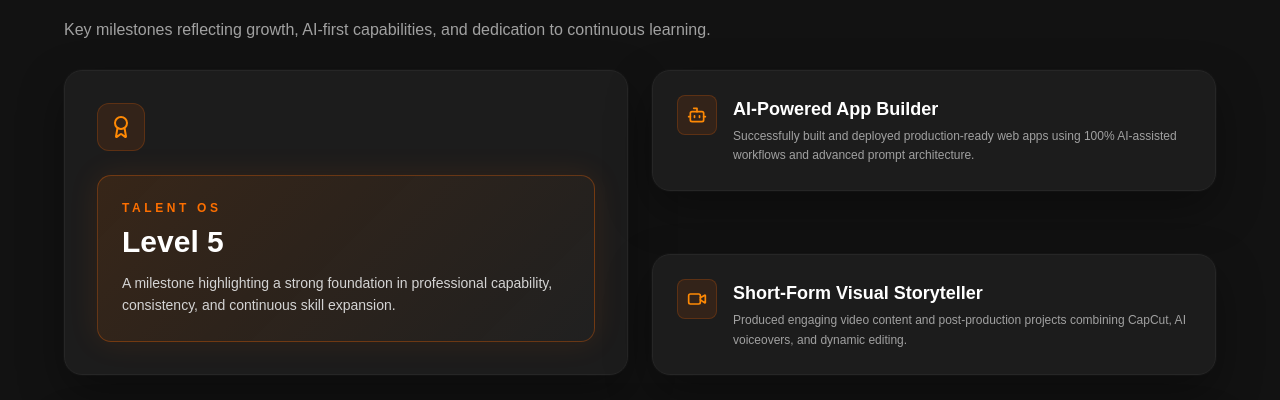
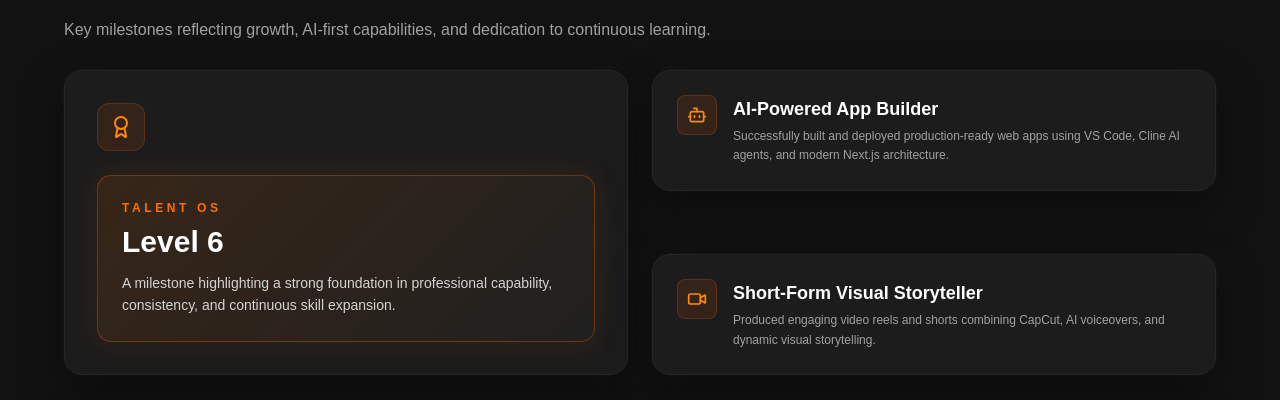
Before and after one commit to mrhlaingdev/MR-HLAING-PORTFOLIO, a Next.js app: page / in a window 1280 px wide. Shown: the part 5392-5792 px from the top of the page. Built offline with nearby package versions, Linux system fonts and the light colour scheme.

Commit message:
Update Skills and Achievements with authentic experience and Talent OS Level 6

```diff
--- a/src/sections/Achievements.jsx
+++ b/src/sections/Achievements.jsx
@@ -1,18 +1,18 @@
 import SectionHeading from "@/components/SectionHeading";
-import { Award, Bot, Sparkles, Video } from "lucide-react";
+import { Award, Bot, Video } from "lucide-react";
 
 const achievementsList = [
   {
     id: "ai-prompting",
     icon: Bot,
     title: "AI-Powered App Builder",
-    description: "Successfully built and deployed production-ready web apps using 100% AI-assisted workflows and advanced prompt architecture.",
+    description: "Successfully built and deployed production-ready web apps using VS Code, Cline AI agents, and modern Next.js architecture.",
   },
   {
     id: "video-creation",
     icon: Video,
     title: "Short-Form Visual Storyteller",
-    description: "Produced engaging video content and post-production projects combining CapCut, AI voiceovers, and dynamic editing.",
+    description: "Produced engaging video reels and shorts combining CapCut, AI voiceovers, and dynamic visual storytelling.",
   },
 ];
 
@@ -35,7 +35,7 @@ export default function Achievements() {
             <p className="text-xs font-semibold uppercase tracking-[0.3em] text-[#FD6F00]">
               Talent OS
             </p>
-            <h3 className="mt-2 text-3xl font-black text-white">Level 5</h3>
+            <h3 className="mt-2 text-3xl font-black text-white">Level 6</h3>
             <p className="mt-3 text-sm leading-relaxed text-neutral-300">
               A milestone highlighting a strong foundation in professional capability, consistency, and continuous skill expansion.
             </p>
```
